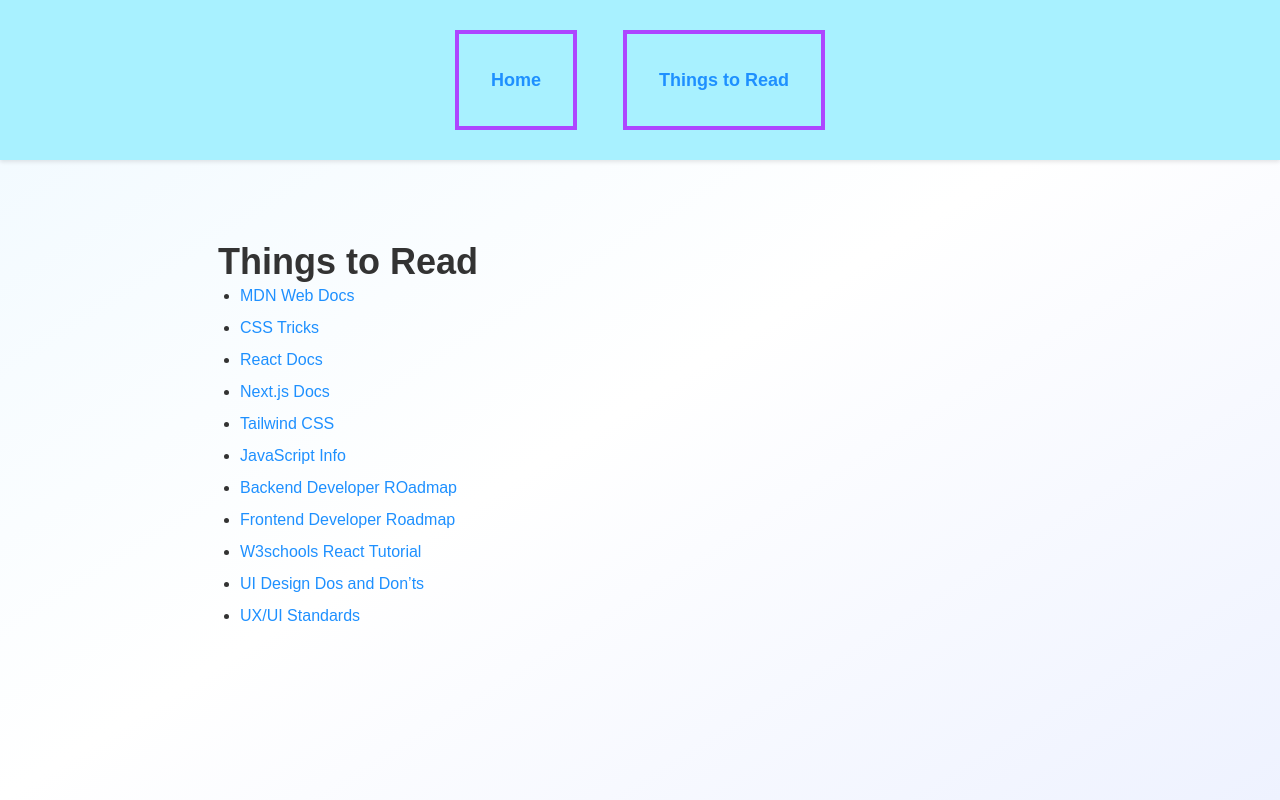
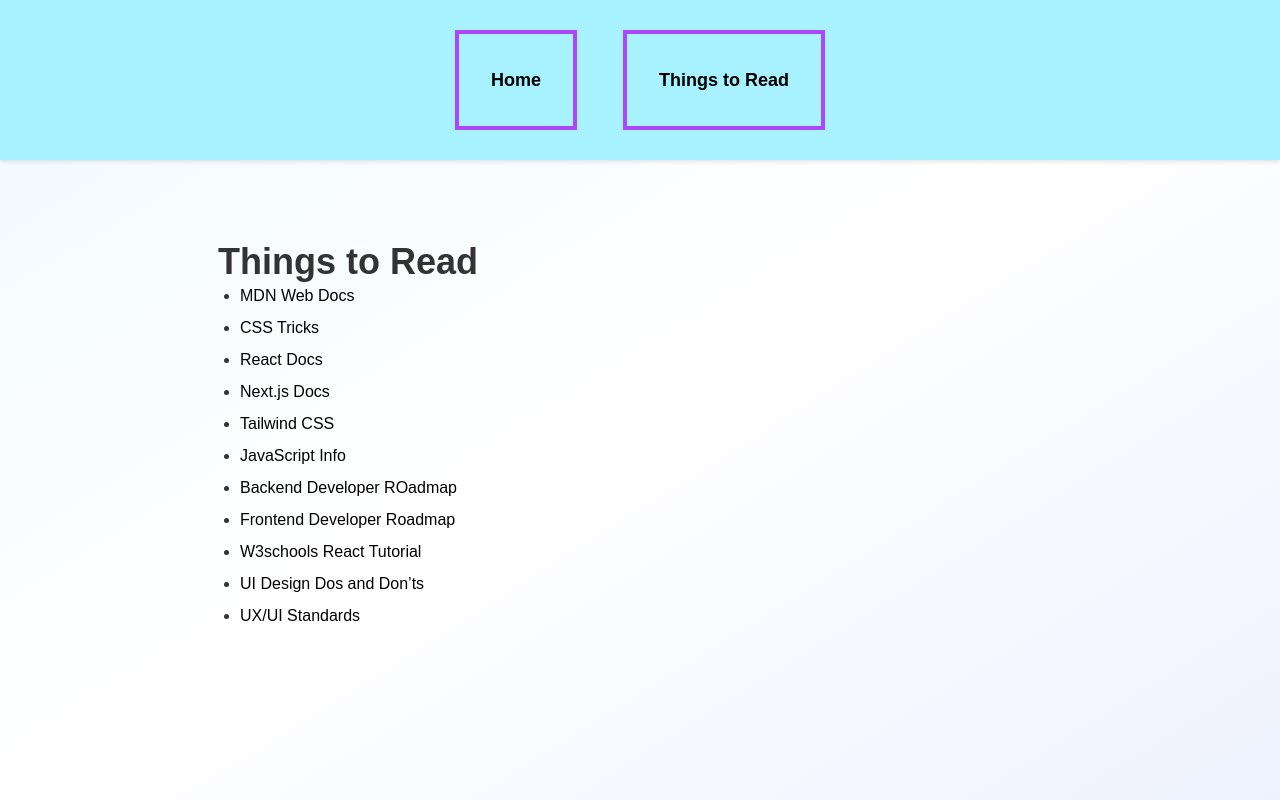
Before and after one commit to RinkalFaldu/css480website, a Next.js app: page /things-to-read in a window 1280 px wide. Built offline with nearby package versions, Linux system fonts and the light colour scheme.

Commit message:
changed color

```diff
--- a/styles/globals.css
+++ b/styles/globals.css
@@ -46,7 +46,7 @@
 
 a {
   text-decoration: none;
-  color: #1e90ff;
+  color: #000000;
 }
 
 a:hover {
@@ -71,7 +71,7 @@
   display: flex;
   justify-content: space-between;
   padding: 10px 20px;
-  background-color: #A8F1FF;
+  background-color: #a8f1ff;
   box-shadow: 0 2px 4px rgba(0, 0, 0, 0.1);
 }
 
```
